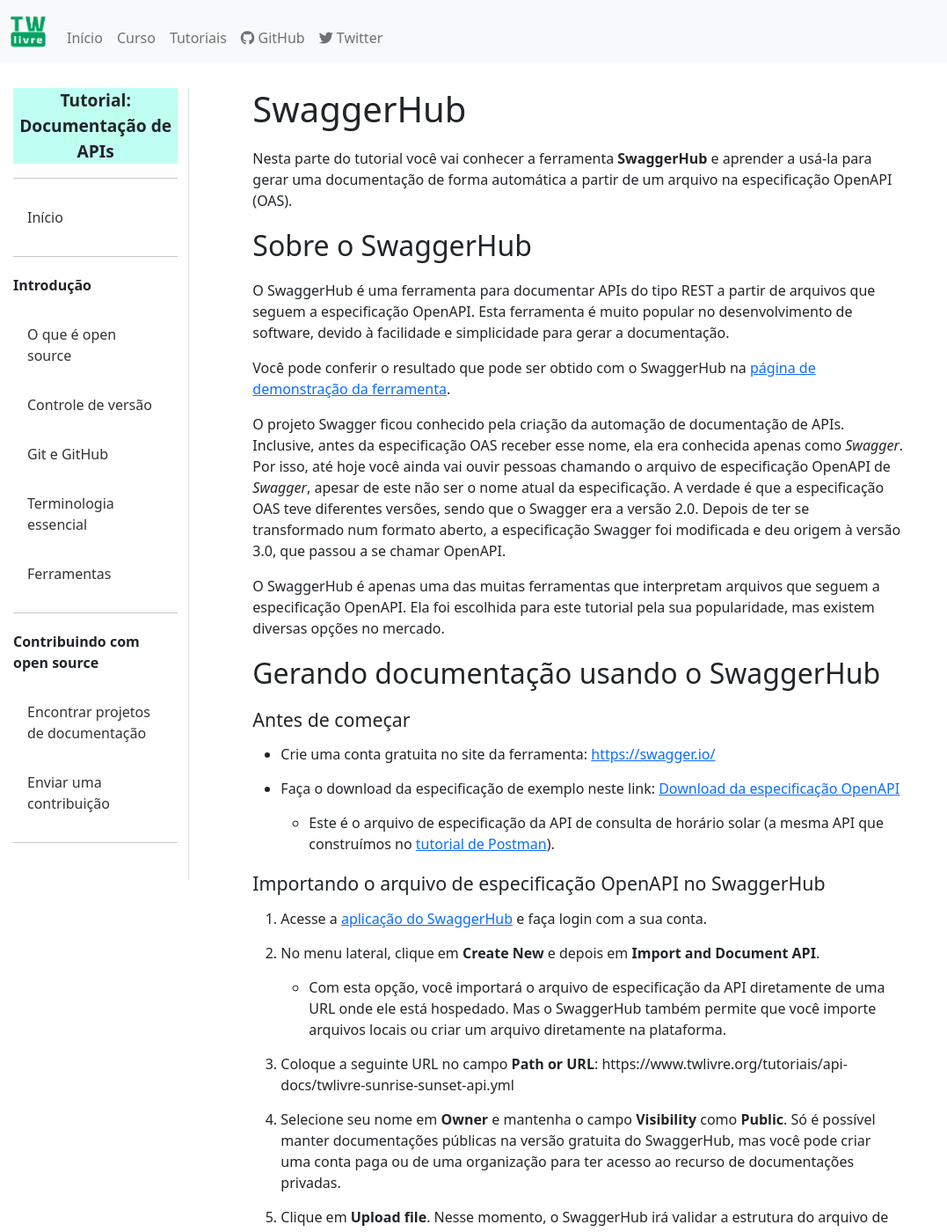
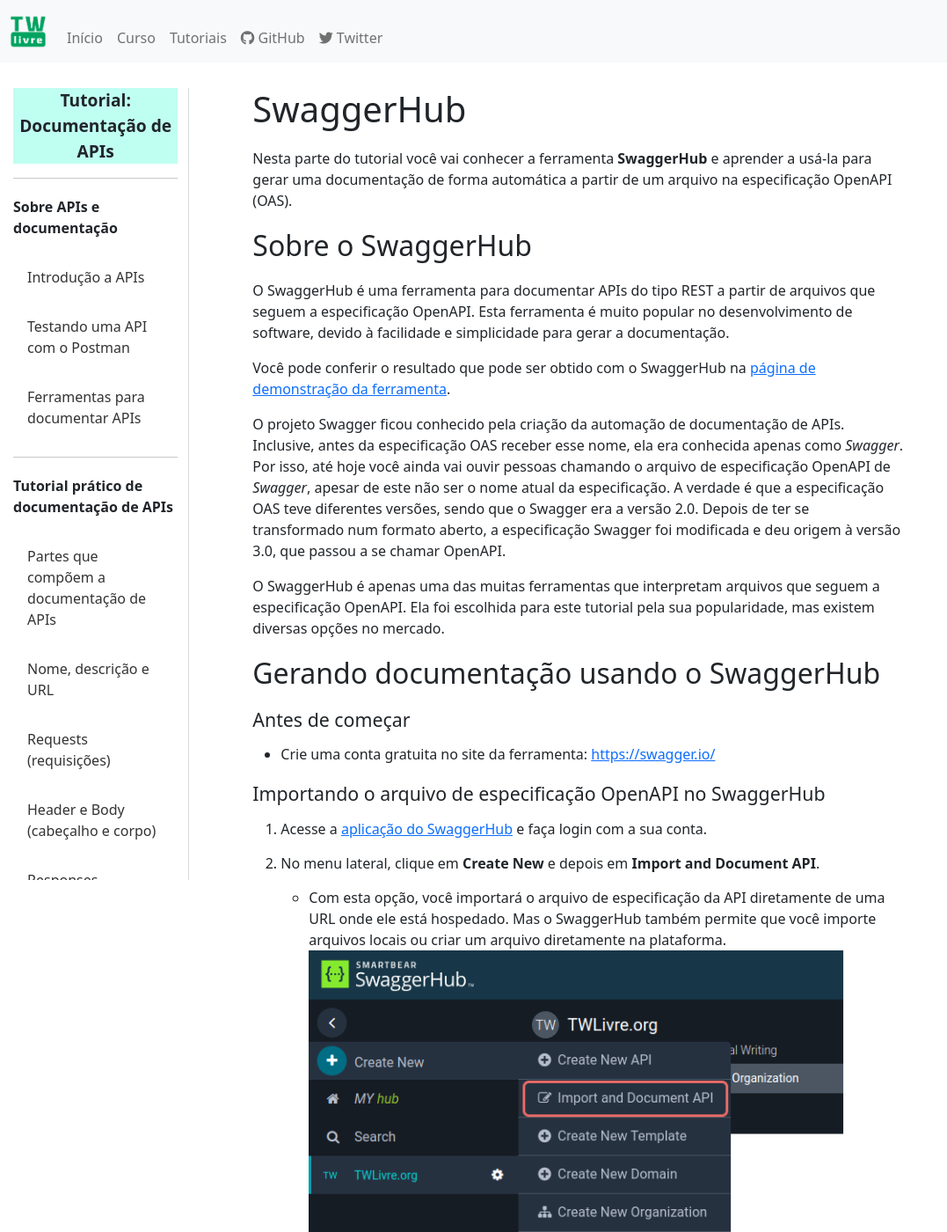
Before and after one commit to james-sabel/tw-livre, a Jekyll site: the page built from tutoriais/api-docs/swaggerhub.md, in a window 1280 px wide and 1400 px high. Shown: the whole window at 88% size, without its empty margins (0-1077 px from the left). Built offline with Jekyll 4.4.1, drawn with Linux system fonts in a browser that asks for light colours; nearby versions of some CDN libraries; some of the changed text lies outside the part shown.

Commit message:
- Inclusão de imagens do tutorial; - Atualização dos itens do sidebar com as seções do tutorial.

```diff
--- a/_includes/tutoriais/api-docs/sidebar.html
+++ b/_includes/tutoriais/api-docs/sidebar.html
@@ -1,22 +1,17 @@
 <div id="nav-menu" class="navegacao">
     <p class="curso-titulo marcador">Tutorial: Documentação de APIs</p>
     <hr />
-    <a href="/tutoriais/github/">Início</a>
+    <p class="sidebar-secao">Sobre APIs e documentação</p>
+    <a href="/tutoriais/api-docs/introducao-apis/">Introdução a APIs</a>
+    <a href="/tutoriais/api-docs/postman/">Testando uma API com o Postman</a>
+    <a href="/tutoriais/api-docs/ferramentas/">Ferramentas para documentar APIs</a>
     <hr />
-    <p class="sidebar-secao">Introdução</p>
-    <a href="/tutoriais/github/open-source/">O que é open source</a>
-    <a href="/tutoriais/github/controle-versao/">Controle de versão</a>
-    <a href="/tutoriais/github/git-github/">Git e GitHub</a>
-    <a href="/tutoriais/github/terminologia/">Terminologia essencial</a>
-    <a href="/tutoriais/github/ferramentas/">Ferramentas</a>
-    <hr />
-    <!-- <p class="sidebar-secao">Operando com o GitHub</p>
-    <a href="/tutoriais/github/primeiros-passos/">Primeiros passos</a>
-    <a href="/tutoriais/github/alterar-github/">Alterar projeto no GitHub</a>
-    <a href="/tutoriais/github/alterar-remoto/">Alterar projeto num repositório remoto</a>
-    <hr /> -->
-    <p class="sidebar-secao">Contribuindo com open source</p>
-    <a href="/tutoriais/github/encontrar-projetos/">Encontrar projetos de documentação</a>
-    <a href="/tutoriais/github/enviar-contribuicao/">Enviar uma contribuição</a>
+    <p class="sidebar-secao">Tutorial prático de documentação de APIs</p>
+    <a href="/tutoriais/api-docs/partes-da-doc/">Partes que compõem a documentação de APIs</a>
+    <a href="/tutoriais/api-docs/nome-descricao-url/">Nome, descrição e URL</a>
+    <a href="/tutoriais/api-docs/requests/">Requests (requisições)</a>
+    <a href="/tutoriais/api-docs/header-body/">Header e Body (cabeçalho e corpo)</a>
+    <a href="/tutoriais/api-docs/responses/">Responses (respostas)</a>
+    <a href="/tutoriais/api-docs/swaggerhub/">SwaggerHub</a>
     <hr />
 </div>
--- a/tutoriais/api-docs/swaggerhub.md
+++ b/tutoriais/api-docs/swaggerhub.md
@@ -23,18 +23,21 @@
 ### Antes de começar
 
 * Crie uma conta gratuita no site da ferramenta: [https://swagger.io/](https://swagger.io/)
-* Faça o download da especificação de exemplo neste link: [Download da especificação OpenAPI](twlivre-sunrise-sunset-api.yml)
-  * Este é o arquivo de especificação da API de consulta de horário solar (a mesma API que construímos no [tutorial de Postman](/tutoriais/api-docs/postman/)).
 
 ### Importando o arquivo de especificação OpenAPI no SwaggerHub
 
 1. Acesse a [aplicação do SwaggerHub](https://app.swaggerhub.com/) e faça login com a sua conta.
 2. No menu lateral, clique em **Create New** e depois em **Import and Document API**.
     * Com esta opção, você importará o arquivo de especificação da API diretamente de uma URL onde ele está hospedado. Mas o SwaggerHub também permite que você importe arquivos locais ou criar um arquivo diretamente na plataforma.
+    <img src="/res/img/api-docs/tutorial-swaggerhub-01.png" alt-text="Botão para importar um arquivo de especificação OpenAPI" title="Botão para importar um arquivo de especificação OpenAPI" class="imagem-curso" />
 3. Coloque a seguinte URL no campo **Path or URL**: https://www.twlivre.org/tutoriais/api-docs/twlivre-sunrise-sunset-api.yml
+    * Este é o arquivo de especificação da API de consulta de horário solar (a mesma API que construímos no [tutorial de Postman](/tutoriais/api-docs/postman/)).
 4. Selecione seu nome em **Owner** e mantenha o campo **Visibility** como **Public**. Só é possível manter documentações públicas na versão gratuita do SwaggerHub, mas você pode criar uma conta paga ou de uma organização para ter acesso ao recurso de documentações privadas.
 5. Clique em **Upload file**. Nesse momento, o SwaggerHub irá validar a estrutura do arquivo de especificação.
-6. Depois da validação, informe um nome para a API e clique em **Import definition** para concluir a importação. Nesse momento, o SwaggerHub irá apresentar uma tela dividida em dois painéis: um com a descrição do arquivo que acabamos de importar e outro com a visualização da documentação do arquivo.
-7. Clique no botão **View documentation** para abrir a documentação gerada com base no arquivo que você importou.
+    <img src="/res/img/api-docs/tutorial-swaggerhub-02.png" alt-text="Tela para importar um arquivo de especificação OpenAPI" title="Tela para importar um arquivo de especificação OpenAPI" class="imagem-curso" />
+7. Depois da validação, informe um nome para a API e clique em **Import definition** para concluir a importação. Nesse momento, o SwaggerHub irá apresentar uma tela dividida em dois painéis: um com a descrição do arquivo que acabamos de importar e outro com a visualização da documentação do arquivo.
+    <img src="/res/img/api-docs/tutorial-swaggerhub-03.png" alt-text="Tela apresentando o arquivo OAS editável e a prévia da documentação gerada" title="Tela apresentando o arquivo OAS editável e a prévia da documentação gerada" class="imagem-curso" />
+8. Clique no botão **View documentation** para abrir a documentação gerada com base no arquivo que você importou.
+    <img src="/res/img/api-docs/tutorial-swaggerhub-04.png" alt-text="Botão para abrir a documentação gerada a partir da especificação OpenAPI" title="Botão para abrir a documentação gerada a partir da especificação OpenAPI" class="imagem-curso" />
 
 Como dito anteriormente, o SwaggerHub é apenas uma das várias [ferramentas](/tutoriais/api-docs/ferramentas/) que interpretam arquivos de especificação OpenAPI. Cada ferramenta tem limitações e recursos diferentes, com níveis distintos de personalização e algumas até permitem criar portais inteiros para desenvolveores, misturando documentação conceitual com documentação de referência.
```
Also changed, not shown: tutoriais/api-docs/inicio.md (+0 -2 lines), tutoriais/api-docs/postman.md (+7 -0 lines), res/img/api-docs/tutorial-postman-01.png (added), res/img/api-docs/tutorial-postman-02.png (added), res/img/api-docs/tutorial-postman-03.png (added), res/img/api-docs/tutorial-postman-04.png (added), res/img/api-docs/tutorial-postman-05.png (added), res/img/api-docs/tutorial-postman-06.png (added), res/img/api-docs/tutorial-postman-07.png (added), res/img/api-docs/tutorial-swaggerhub-01.png (added), res/img/api-docs/tutorial-swaggerhub-02.png (added), res/img/api-docs/tutorial-swaggerhub-03.png (added), res/img/api-docs/tutorial-swaggerhub-04.png (added), 3 other files.
